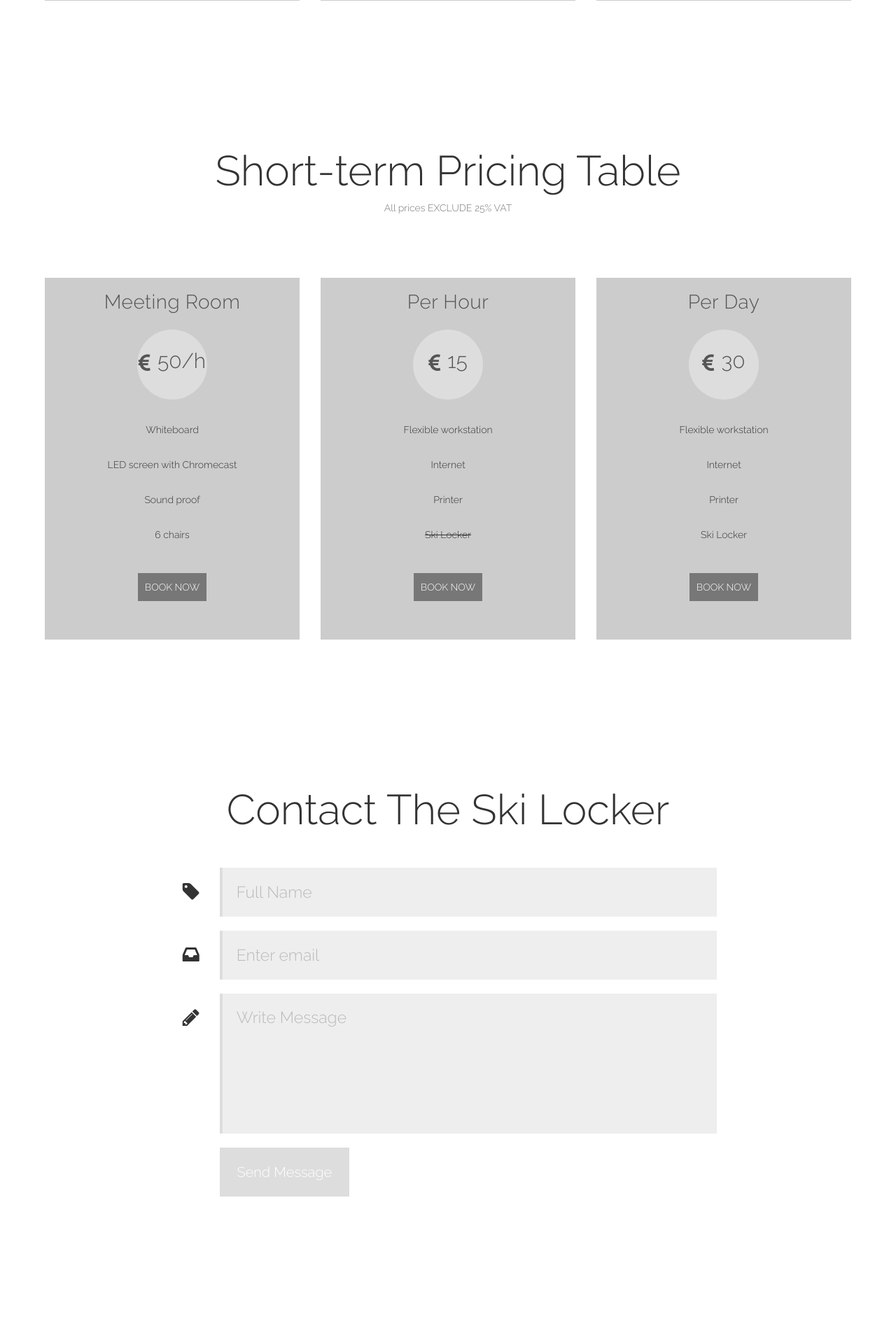
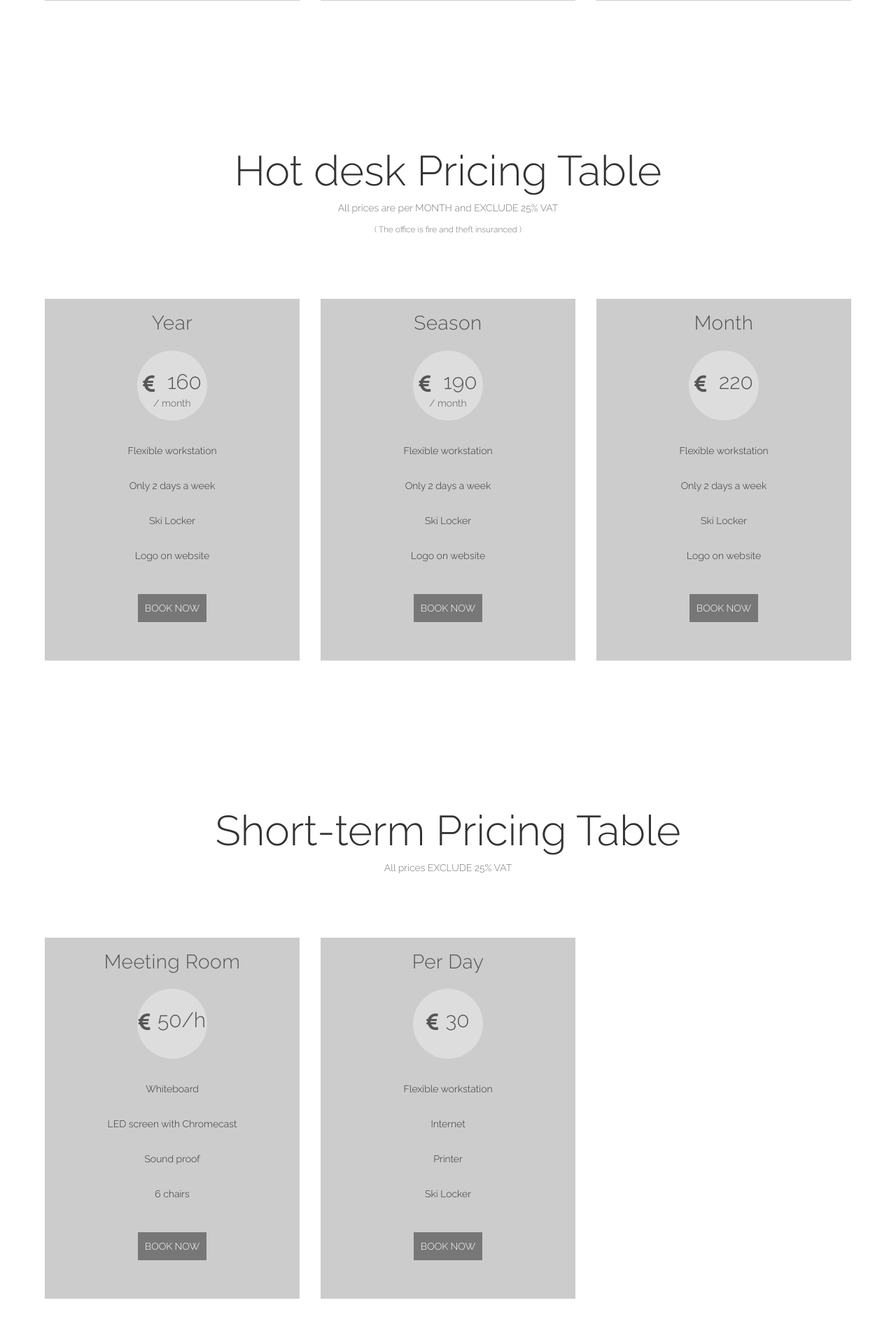
Before and after one commit to ChamGeeks/theskilocker, a PHP site: page / in a window 1280 px wide. Shown: the part 3116-5021 px from the top of the page at 70% size. Run offline with PHP 8.4, Linux system fonts and the light colour scheme; a map, chart or similar area stays blank; some libraries are stand-ins or nearby versions; grey boxes are pictures that could not be loaded.

Commit message:
Add hot desk pricing

```diff
--- a/index.php
+++ b/index.php
@@ -98,8 +98,9 @@ This is not a secret or something we want to keep to ourselves. Join us and expe
       </div><!-- /.content -->
     </div>
 
+
+
     <!-- Picing -->
-
     <div id="pricing" class="section">
       <div class="fixed-container">
         <div class="content text-center">
@@ -183,6 +184,89 @@ This is not a secret or something we want to keep to ourselves. Join us and expe
         </div>
       </div>
     </div><!-- /.container -->
+
+
+        <!-- Picing -->
+    <div id="pricing" class="section">
+      <div class="fixed-container">
+        <div class="content text-center">
+          <h1>Hot desk Pricing Table</h1>
+          <p>All prices are per MONTH and EXCLUDE 25% VAT</p>
+          <p>
+            <small>( The office is fire and theft insuranced )</small>
+          </p>
+
+          <br /><br /><br /><br />
+          <div class="pricing">
+            <div class="row">
+              <div class="col-md-4 col-sm-4 col-xs-12">
+                <div class="wrapper">
+                  <h3 class="text-center">Year</h3>
+                  <table class="table">
+                    <thead>
+                      <tr><th><span class="price"><i class="icon-euro"></i>
+                        160
+                        <span class="per-month">/ month</span>
+                      </span></th></tr>
+                    </thead>
+                    <tbody>
+                      <tr><td>Flexible workstation</td></tr>
+                      <tr><td>Only 2 days a week</td></tr>
+                      <tr><td>Ski Locker</td></tr>
+                      <tr><td>Logo on website</td></tr>
+                      <tr><td><a class="btn" href="#contact">BOOK NOW</a></td></tr>
+                    </tbody>
+                  </table>
+                </div>
+              </div>
+              <div class="col-md-4 col-sm-4 col-xs-12">
+                <div class="wrapper">
+                  <h3 class="text-center">Season</h3>
+                  <table class="table">
+                    <thead>
+                      <tr><th><span class="price"><i class="icon-euro"></i>
+                        190
+                        <span class="per-month">/ month</span>
+                      </span></th></tr>
+                    </thead>
+                    <tbody>
+                      <tr><td>Flexible workstation</td></tr>
+                      <tr><td>Only 2 days a week</td></tr>
+                      <tr><td>Ski Locker</td></tr>
+                      <tr><td>Logo on website</td></tr>
+                      <tr><td><a class="btn" href="#contact">BOOK NOW</a></td></tr>
+                    </tbody>
+                  </table>
+                </div>
+              </div>
+              <div class="col-md-4 col-sm-4 col-xs-12">
+                <div class="wrapper">
+                  <h3 class="text-center">Month</h3>
+                  <table class="table">
+                    <thead>
+                      <tr><th><span class="price"><i class="icon-euro"></i>
+                        220
+                      </span></th></tr>
+                    </thead>
+                    <tbody>
+                      <tr><td>Flexible workstation</td></tr>
+                      <tr><td>Only 2 days a week</td></tr>
+                      <tr><td>Ski Locker</td></tr>
+                      <tr><td>Logo on website</td></tr>
+                      <tr><td><a class="btn" href="#contact">BOOK NOW</a></td></tr>
+                    </tbody>
+                  </table>
+                </div>
+              </div>
+              <div class="clearfix"></div>
+            </div>
+          </div>
+        </div>
+      </div>
+    </div><!-- /.container -->
+
+
+
     <div id="pricing-short-term" class="section">
       <div class="fixed-container">
         <div class="content text-center">
@@ -202,23 +286,6 @@ This is not a secret or something we want to keep to ourselves. Join us and expe
                       <tr><td>LED screen with Chromecast</td></tr>
                       <tr><td>Sound proof</td></tr>
                       <tr><td>6 chairs</td></tr>
-                      <tr><td><a class="btn" href="#contact">BOOK NOW</a></td></tr>
-                    </tbody>
-                  </table>
-                </div>
-              </div>
-              <div class="col-md-4 col-sm-4 col-xs-12">
-                <div class="wrapper">
-                  <h3 class="text-center">Per Hour</h3>
-                  <table class="table">
-                    <thead>
-                      <tr><th><span class="price"><i class="icon-euro"></i>15</span></th></tr>
-                    </thead>
-                    <tbody>
-                      <tr><td>Flexible workstation</td></tr>
-                      <tr><td>Internet</td></tr>
-                      <tr><td>Printer</td></tr>
-                      <tr><td><s>Ski Locker</s></td></tr>
                       <tr><td><a class="btn" href="#contact">BOOK NOW</a></td></tr>
                     </tbody>
                   </table>
```
